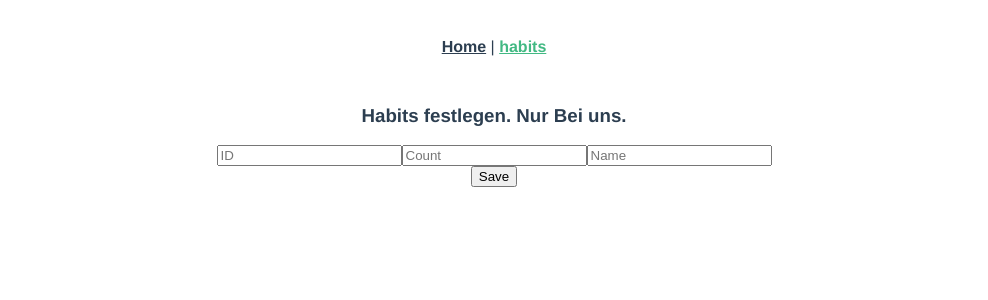
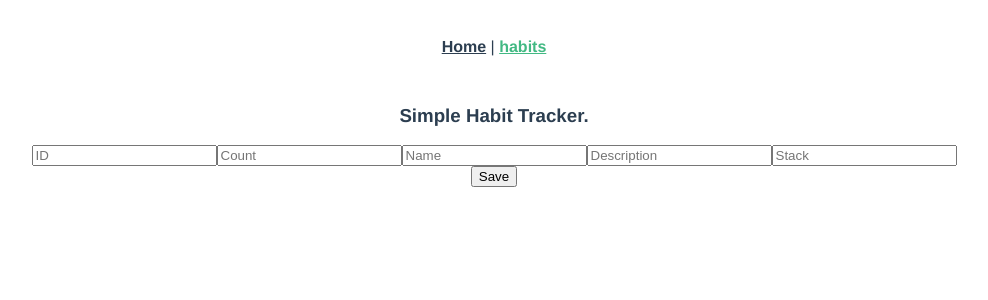
Before and after one commit to salemraffa/habitshadow-frontend, a Vue app: page /HabitForm in a window 1280 px wide. Shown: the top 300 px of the page, without its empty margins (146-1134 px from the left). Built offline with nearby package versions, Linux system fonts and the light colour scheme.

Commit message:
values added / frontend cleanup

```diff
--- a/src/components/HabitData.vue
+++ b/src/components/HabitData.vue
@@ -4,6 +4,9 @@
   <input v-model="idField" placeholder="ID">
     <input v-model="countField" placeholder="Count">
     <input v-model="nameField" placeholder="Name">
+    <input v-model="descriptionField" placeholder="Description">
+    <input v-model="stackField" placeholder="Stack">
+
   </div>
 
   <div>
@@ -20,7 +23,9 @@ export default {
       items: [],
       nameField: '',
       idField: '',
-      countField: ''
+      countField: '',
+      descriptionField:'',
+      stackField:''
     }
   },  methods: {
     loadThings() {
@@ -41,7 +46,9 @@ export default {
       const data = {
         name: this.nameField,
         id: this.idField,
-        count: this.countField
+        count: this.countField,
+        description: this.descriptionField,
+        stack:this.stackField
       }
        const requestOptions = {
         method: 'POST',
--- a/src/views/HabitForm.vue
+++ b/src/views/HabitForm.vue
@@ -1,6 +1,6 @@
 <template>
   <div class="home">
-    <HabitData msg = "Habits festlegen. Nur Bei uns."/>
+    <HabitData msg = "Simple Habit Tracker."/>
   </div>
 </template>
 
```
Also changed, not shown: tests/unit/dynamic-form.js (added, +46 -0 lines).
